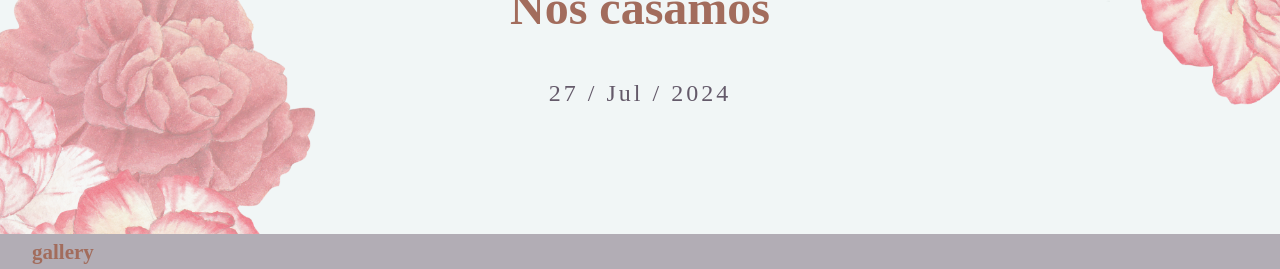
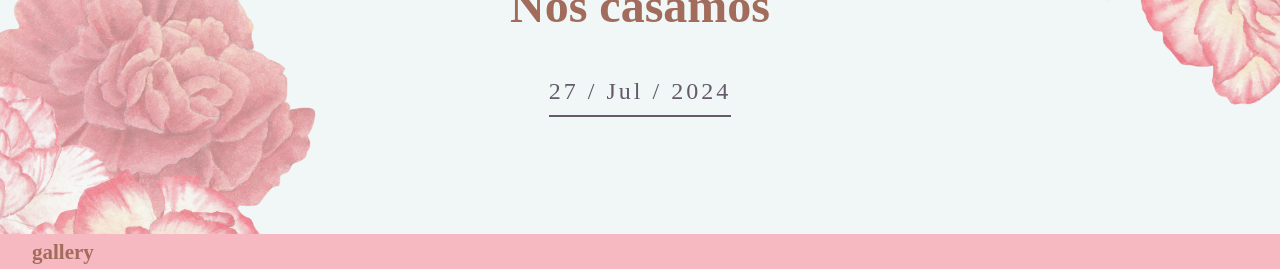
Before and after one commit to sauloroman/clavel-app, a React (Vite) app: page / in a window 1280 px wide. Shown: the part 776-1045 px from the top of the page. Built offline with nearby package versions, Linux system fonts and the light colour scheme; a web font is replaced by a local one.

Commit message:
New pink color

```diff
--- a/src/scss/abstracts/_helpers.scss
+++ b/src/scss/abstracts/_helpers.scss
@@ -3,3 +3,8 @@
   max-width: 95%;
   margin: 0 auto;
 }
+
+.text-underline {
+  padding-bottom: 2px;
+  border-bottom: 2px solid currentColor;
+}
--- a/src/scss/abstracts/_variables.scss
+++ b/src/scss/abstracts/_variables.scss
@@ -15,13 +15,13 @@ $color-purple-tint: #b2adb5;
 $color-purple: #645a6a;
 $color-purple-shade: #322d35;
 
-$color-pink-tint: #9c9495;
-$color-pink: #39282a;
+$color-pink-tint: #f6b9c1;
+$color-pink: #f08a97;
 $color-pink-shade: #1d1415;
 
 $color-black: #000000;
 $color-gray-1: #6E6E6E;
-$color-gray-2: #C0C0C0;
+$color-gray-2: #78454c;
 
 // FONTS
 $font-df-size: 1.4rem;
--- a/src/site/gallery/_gallery.scss
+++ b/src/site/gallery/_gallery.scss
@@ -2,6 +2,6 @@
 
 .gallery {
 
-  background-color: v.$color-purple-tint;
+  background-color: v.$color-pink-tint;
 
 }
--- a/src/site/history/History.jsx
+++ b/src/site/history/History.jsx
@@ -6,7 +6,7 @@ export const History = () => {
       <div className="history__container main-container flex flex-column-center">
         <p className="history__text">"Nuestra historia comenzó con una mirada, se mantuvo con amor y durará para siempre con paciencia. Con la bendición de Dios y la felicidad de nuestros amigos y familiares."</p>
         <h2 className="heading-section">Nos casamos</h2>
-        <p className="history__date">27 / Jul / 2024</p>
+        <p className="history__date text-underline">27 / Jul / 2024</p>
       </div>
     </section>
   )
--- a/src/site/history/_history.scss
+++ b/src/site/history/_history.scss
@@ -11,9 +11,8 @@
 
   @include m.responsiveDesign( phone ) {
     background-size: auto;
-    height: 40rem;
-    background-position-y: 30%;
-    background-position-x: 10%;
+    background-position-y: -60%;
+    background-position-x: 80%;
   }
 
   &__container {
@@ -25,7 +24,7 @@
     margin-bottom: 1.2rem;
 
     @include m.responsiveDesign( phone ) {
-      width: 85%;
+      width: 90%;
     }
 
   }
```
